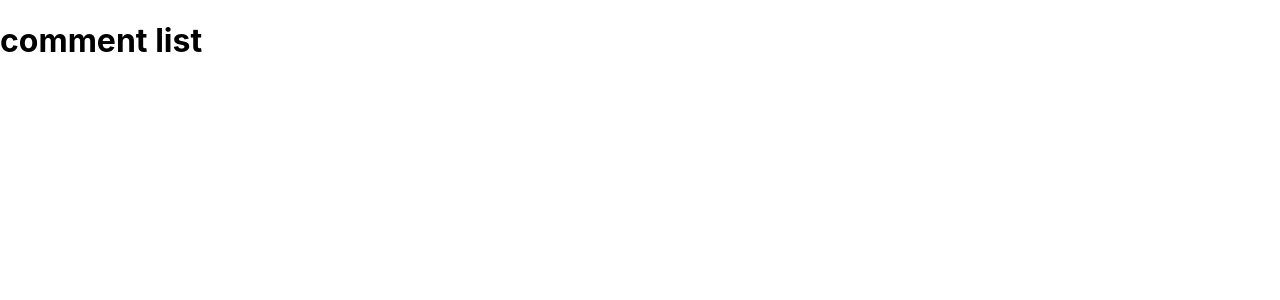
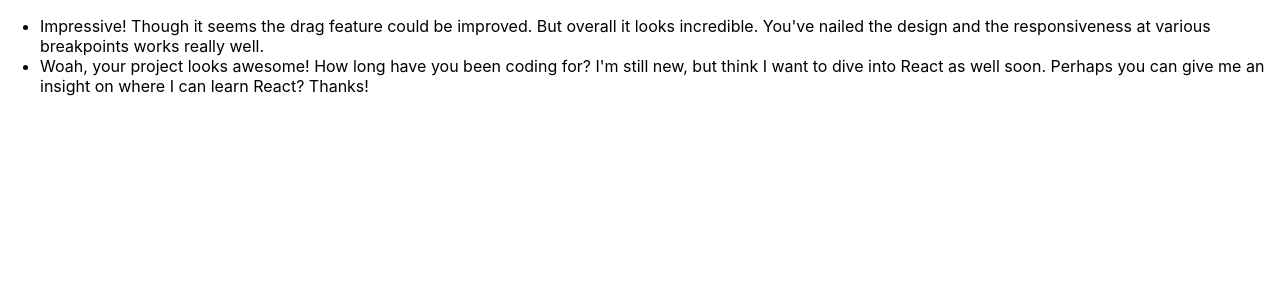
Before and after one commit to riwepo/fem-interactive-comments-section, a React (Create React App) app: page / in a window 1280 px wide. Shown: the top 300 px of the page. Built offline with nearby package versions, Linux system fonts and the light colour scheme.

Commit message:
display simple list of outer comments

```diff
--- a/src/App.js
+++ b/src/App.js
@@ -10,7 +10,7 @@ const dummyComments = getComments();
 function App() {
   return (
     <div className="App">
-      <CommentList />
+      <CommentList comments={dummyComments} />
     </div>
   );
 }
--- a/src/components/CommentList.js
+++ b/src/components/CommentList.js
@@ -1,7 +1,13 @@
 import React from "react";
 
-function CommentList() {
-  return <h1>comment list</h1>;
+function CommentList({ comments }) {
+  return (
+    <ul>
+      {comments.map((comment) => {
+        return <li>{comment.content}</li>;
+      })}
+    </ul>
+  );
 }
 
 export default CommentList;
```
